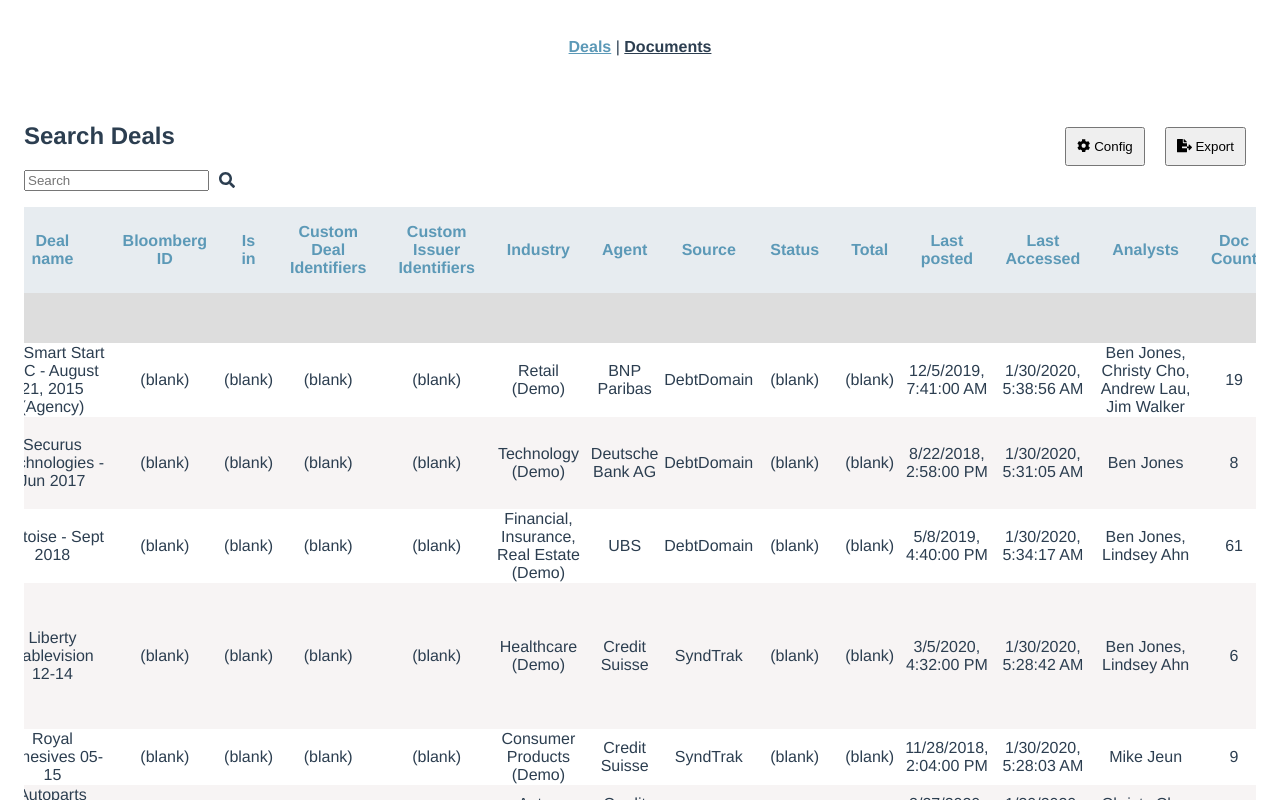
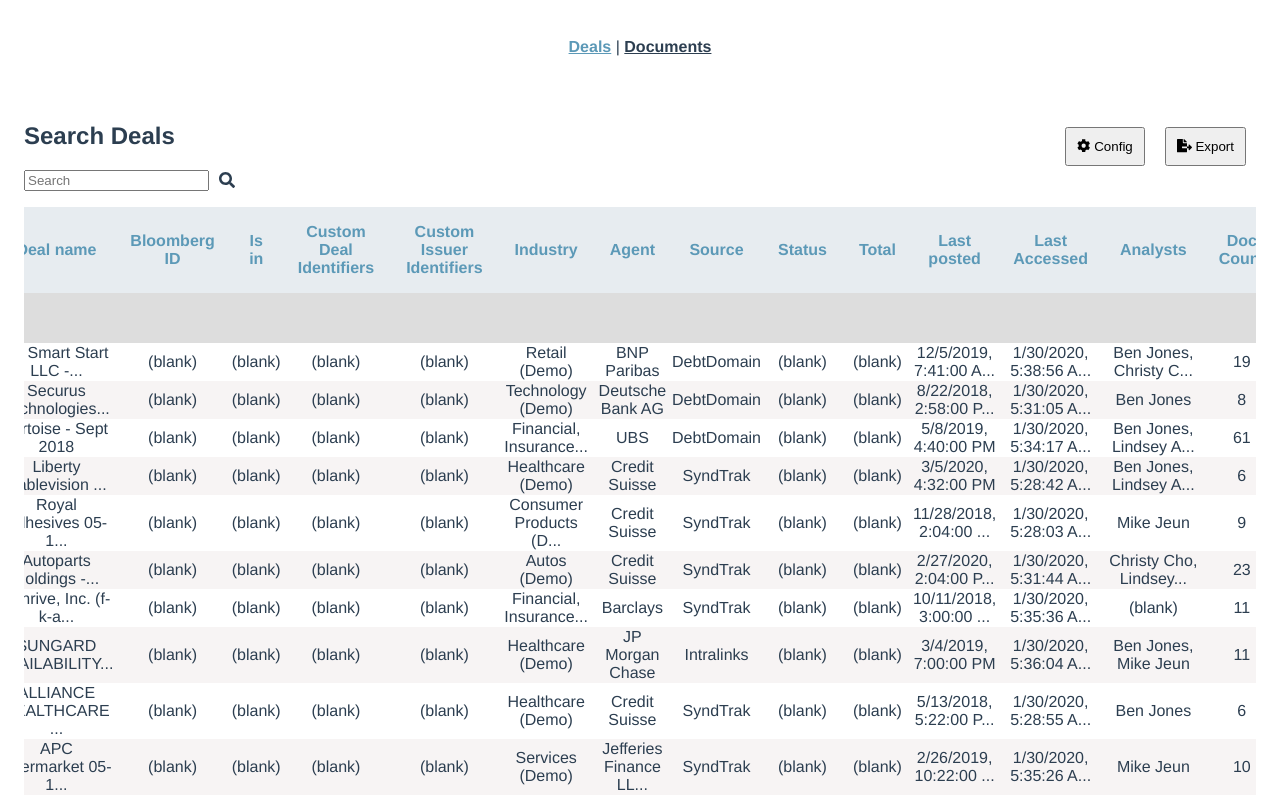
Before and after one commit to DavidArmendariz/vue-grid-app, a Vue app: page /deals in a window 1280 px wide. Shown: the top 800 px of the page. Built offline with nearby package versions, Linux system fonts and the light colour scheme.

Commit message:
Enhanced process row method

```diff
--- a/src/components/Grid.vue
+++ b/src/components/Grid.vue
@@ -23,7 +23,9 @@
       <tbody>
         <tr class="custom-row" v-for="row in filteredData" :key="row.id">
           <td v-for="columnKey in columnKeys" :key="`${row.id}-${columnKey}`">
-            {{ processRow(columnKey, row[columnKey]) }}
+            <div class="cell">
+              {{ processRow(columnKey, row[columnKey]) }}
+            </div>
           </td>
         </tr>
       </tbody>
@@ -76,18 +78,31 @@
     isColumnActive(columnKey) {
       return this.activeColumnKey === columnKey;
     },
-    processRow(columnKey, row) {
+    processRow(columnKey, row, ellipsis = true) {
       if (!row) {
         return '(blank)';
       }
+
+      let rowContent;
+
       switch (this.columnsTypes[columnKey]) {
         case Array:
-          return row.join(', ') || '(blank)';
+          rowContent = row.join(', ') || '(blank)';
+          break;
         case Date:
-          return new Date(Date.parse(row)).toLocaleString();
+          rowContent = new Date(Date.parse(row)).toLocaleString();
+          break;
+        case Number:
+          rowContent = row.toString();
+          break;
         default:
-          return row;
+          rowContent = row;
       }
+
+      if (rowContent.length > 20 && ellipsis) {
+        rowContent = (rowContent + '').slice(0, 20) + '...';
+      }
+      return rowContent;
     },
   },
 };
```
